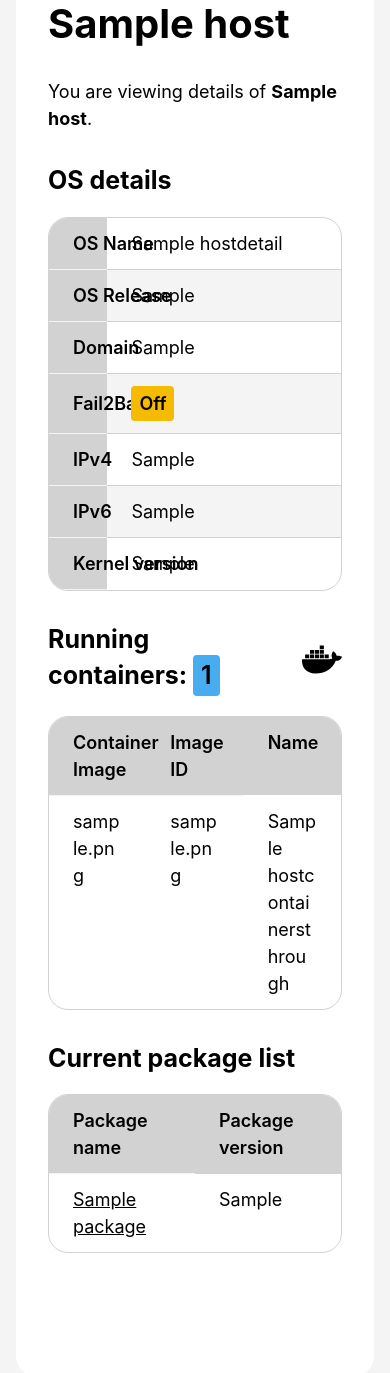
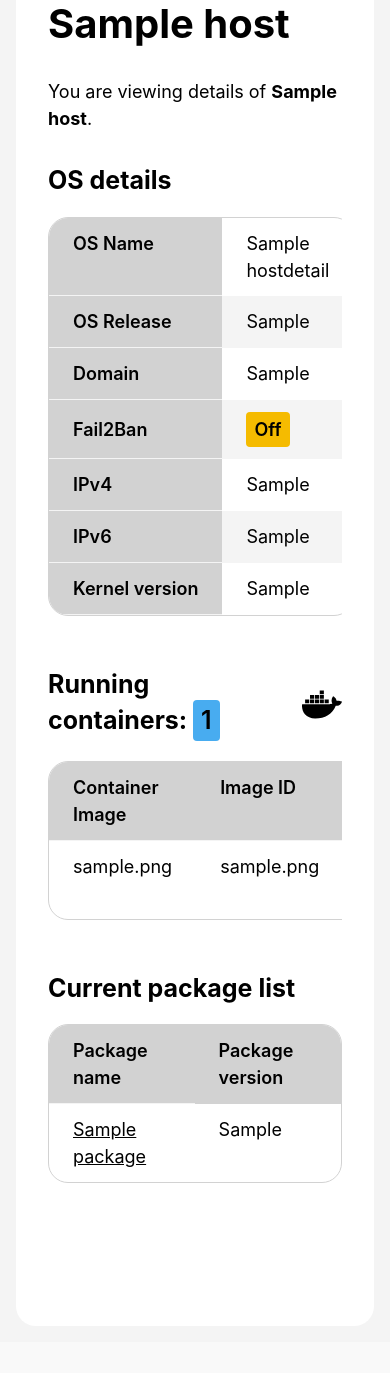
Before and after one commit to SUNET/hittade-server, a Django app: page /servers/host/1 in a window 390 px wide. Shown: the part 224-1597 px from the top of the page. After the commit the page ends 1407 px from the top, so only its background shows below. Run offline with Django 4.2, Linux system fonts and the light colour scheme; a user stored in the database is signed in; tables that the repository leaves empty hold one stand-in row (values such as "Sample post"); style sheets or scripts are compiled from the project's sources; some web fonts are replaced.

Commit message:
Make tables scrollable on small screens

```diff
--- a/static/sass/components/_components.scss
+++ b/static/sass/components/_components.scss
@@ -8,6 +8,7 @@
 @use 'ht-notice';
 @use 'ht-ordered-list';
 @use 'ht-pagination';
+@use 'ht-scrollable';
 @use 'ht-search-bar';
 @use 'ht-selector';
 @use 'ht-skip-link';
--- /dev/null
+++ b/static/sass/components/_ht-scrollable.scss
@@ -0,0 +1,5 @@
+.ht-scrollable {
+    border-radius: var(--ht-border-radius);
+    width: 100%;
+    overflow: auto;
+}
--- a/static/sass/components/_ht-table.scss
+++ b/static/sass/components/_ht-table.scss
@@ -1,20 +1,19 @@
 .ht-table {
     margin: 20px 0;
+    border-collapse: separate;
+    width: auto;
+    min-width: 100%;
+    table-layout: auto;
     border-radius: var(--ht-border-radius);
     overflow: hidden;
     border: 1px solid var(--ht-color--gray);
 
     &.-vertical-heads {
-        table th {
+        th {
             width: 20%;
             white-space: nowrap;
         }
     }
-
-    table {
-        width: 100%;
-        border-collapse: collapse;
-        table-layout:fixed;
 
     :is(th, td) {
         text-align: left;
@@ -50,5 +49,3 @@
         text-decoration: underline;
     }
 }
-
-}
--- a/templates/containers/containers.html
+++ b/templates/containers/containers.html
@@ -2,8 +2,8 @@
 
 {% block content %}
     <div class="ht-container">
-        <div class="ht-table">
-            <table>
+        <div class="ht-scrollable">
+            <table class="ht-table">
                 <thead>
                     <tr>
                         <th scope="col">Container</th>
--- a/templates/containers/package.html
+++ b/templates/containers/package.html
@@ -5,8 +5,8 @@
         <h3 class="ht-heading -m">Latest container tags with package:
             {{ package.name }} - {{ package.version }} - {{ package.provider }}
         </h3>
-        <div class="ht-table">
-            <table>
+        <div class="ht-scrollable">
+            <table class="ht-table">
                 <thead>
                     <tr>
                         <th scope="col">Container name</th>
--- a/templates/servers/host.html
+++ b/templates/servers/host.html
@@ -13,8 +13,8 @@
 </div>
 <div class="ht-container">
     <h3 class="ht-heading -m">OS details</h3>
-    <div class="ht-table -vertical-heads">
-        <table>
+    <div class="ht-scrollable">
+        <table class="ht-table -vertical-heads">
             <tbody>
                 <tr>
                     <th>OS Name</th>
@@ -55,8 +55,8 @@
        <h3 class="ht-heading -m">Running containers: <span class="ht-badge -info">{{ containers|length }}</span></h3>
        <img src="/static/icons/docker-brands-solid.svg" alt="Docker" width="40">
    </div>
-    <div class="ht-table">
-        <table>
+    <div class="ht-scrollable">
+        <table class="ht-table">
             <thead>
                 <tr>
                     <th scope="col">Container Image</th>
@@ -78,8 +78,8 @@
 </div>
 <div class="ht-container">
     <h3 class="ht-heading -m">Current package list</h3>
-    <div class="ht-table">
-        <table>
+    <div class="ht-scrollable">
+        <table class="ht-table">
             <thead>
                 <tr>
                     <th scope="col">Package name</th>
--- a/templates/servers/hosts.html
+++ b/templates/servers/hosts.html
@@ -1,8 +1,8 @@
 {% extends "dashboard.html" %}
 
 {% block content %}
-    <div class="ht-table">
-        <table>
+    <div class="ht-scrollable">
+        <table class="ht-table">
             <thead>
                 <tr>
                     <th scope="col">Host name</th>
--- a/templates/servers/package.html
+++ b/templates/servers/package.html
@@ -5,8 +5,8 @@
 {% endblock %}
 
 {% block content %}
-    <div class="ht-table">
-        <table>
+    <div class="ht-scrollable">
+        <table class="ht-table">
             <thead>
                 <tr>
                     <th scope="col">Host name</th>
```
Also changed, not shown: templates/containers/container.html (+4 -5 lines), templates/containers/search.html (+4 -4 lines), templates/servers/search.html (+4 -4 lines). Lines whose indentation alone changed are shown as unchanged.
